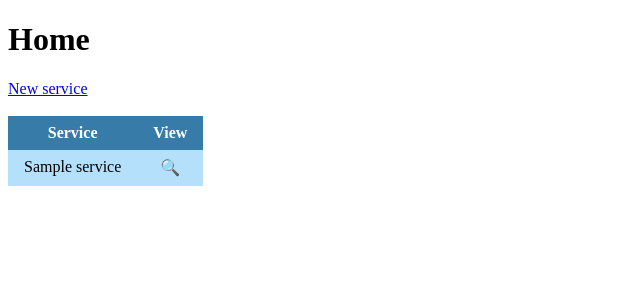
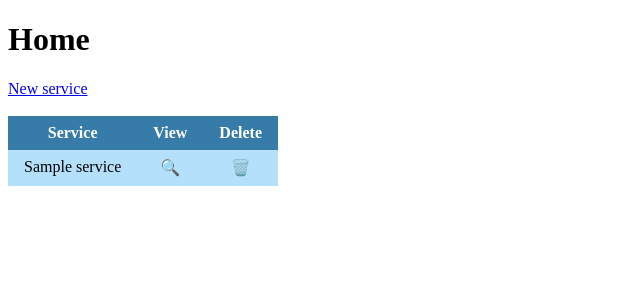
Before and after one commit to guidanoli/boletos-flask, a Flask app: template app/templates/home.html in a window 1280 px wide. Shown: the top 300 px of the page, without its empty margins (0-640 px from the left). Run offline with Flask 3, Linux system fonts and the light colour scheme; the template is opened without the code that fills it: most values are stand-ins (such as "Sample title", 1, 10 or a date in 2020).

Commit message:
feat: link to delete page in home page

```diff
--- a/app/templates/home.html
+++ b/app/templates/home.html
@@ -11,11 +11,13 @@
     <tr>
         <th>Service</th>
         <th>View</th>
+        <th>Delete</th>
     </tr>
     {% for service in services %}
     <tr>
         <td>{{ service.name }}</td>
         <td><a href="{{ url_for('service.index', service_id=service.service_id) }}" style="text-decoration: none">🔍</a></td>
+        <td><a href="{{ url_for('service.delete', service_id=service.service_id) }}" style="text-decoration: none">🗑️</a></td>
     </tr>
     {% endfor %}
 </table>
```
